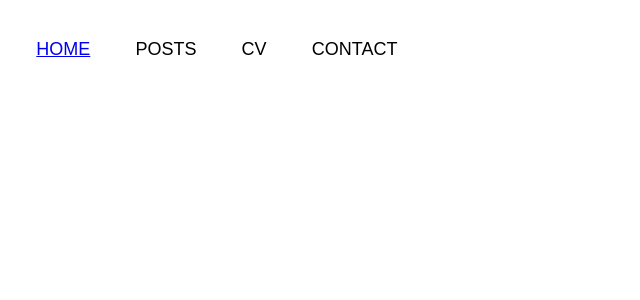
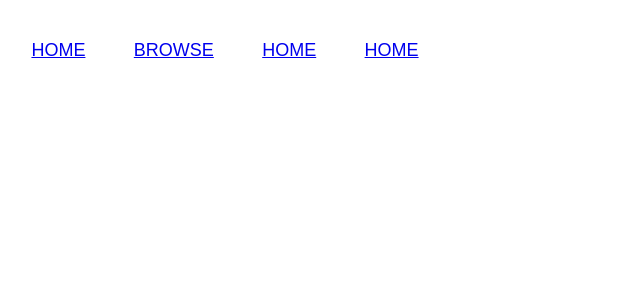
Before and after one commit to ishanchadha01/blog, a React (Create React App) app: page /about in a window 1280 px wide. Shown: the top 300 px of the page, without its empty margins (0-640 px from the left). Built offline with nearby package versions, Linux system fonts and the light colour scheme.

Commit message:
all pages created

```diff
--- a/src/App.js
+++ b/src/App.js
@@ -1,7 +1,10 @@
 import logo from './logo.svg';
 import './App.css';
 import Topbar from './components/topbar/Topbar';
-import Homepage from "./pages/homepage/Homepage";
+import Home from "./pages/home/Home";
+import About from "./pages/about/About";
+import Browse from "./pages/browse/Browse";
+import Contact from "./pages/contact/Contact";
 import { BrowserRouter, Routes, Route } from "react-router-dom";
 
 function App() {
@@ -9,8 +12,10 @@ function App() {
     <BrowserRouter>
       <Topbar/>
       <Routes>
-        <Route exact path="/" element={<Homepage />}/>
-        <Route path="/posts" element={<Homepage/>}/>
+        <Route exact path="/" element={<Home />}/>
+        <Route path="/about" element={<About/>}/>
+        <Route path="/browse" element={<Browse/>}/>
+        <Route path="/contact" element={<Contact/>}/>
       </Routes>
     </BrowserRouter>
   );
--- a/src/components/topbar/Topbar.jsx
+++ b/src/components/topbar/Topbar.jsx
@@ -11,9 +11,21 @@ export default function Topbar() {
               HOME
             </Link>
           </li>
-          <li className="topListItem">POSTS</li>
-          <li className="topListItem">CV</li>
-          <li className="topListItem">CONTACT</li>
+          <li className="topListItem">
+            <Link className="link" to="/">
+              BROWSE
+            </Link>
+          </li>
+          <li className="topListItem">
+            <Link className="link" to="/">
+              HOME
+            </Link>
+          </li>
+          <li className="topListItem">
+            <Link className="link" to="/">
+              HOME
+            </Link>
+          </li>
         </ul>
     </div>
   );
--- /dev/null
+++ b/src/pages/about/About.jsx
@@ -0,0 +1,10 @@
+import { useLocation } from "react-router";
+
+export default function About() {
+  const location = useLocation();
+  console.log(location);
+  return (
+    <>
+    </>
+  );
+}
--- /dev/null
+++ b/src/pages/browse/Browse.jsx
@@ -0,0 +1,10 @@
+import { useLocation } from "react-router";
+
+export default function Browse() {
+  const location = useLocation();
+  console.log(location);
+  return (
+    <>
+    </>
+  );
+}
--- /dev/null
+++ b/src/pages/contact/Contact.jsx
@@ -0,0 +1,10 @@
+import { useLocation } from "react-router";
+
+export default function Contact() {
+  const location = useLocation();
+  console.log(location);
+  return (
+    <>
+    </>
+  );
+}
--- a/src/pages/homepage/Homepage.jsx
+++ b/src/pages/home/Home.jsx
@@ -2,17 +2,16 @@ import { useLocation } from "react-router";
 import Header from "../../components/header/Header";
 import Posts from "../../components/posts/Posts";
 import Sidebar from "../../components/sidebar/Sidebar";
-import "./homepage.css";
+import Topbar from "../../components/topbar/Topbar";
+import "./home.css";
 
-export default function Homepage() {
+export default function Home() {
   const location = useLocation();
   console.log(location);
   return (
     <>
-      <Header />
       <div className="home">
         <Posts />
-        <Sidebar />
       </div>
     </>
   );
```
Also changed, not shown: src/pages/home/home.css (renamed from src/pages/homepage/homepage.css).
